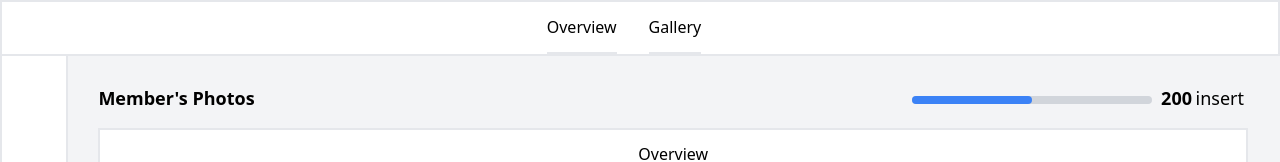
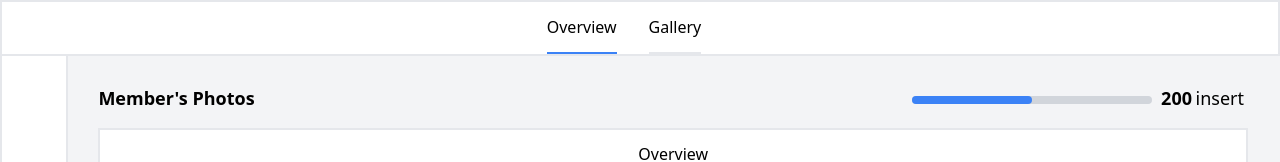
Before and after one commit to uliadib12/my-project, a React (Create React App) app: page /home/overview in a window 1280 px wide. Shown: the top 162 px of the page. Built offline with nearby package versions, Linux system fonts and the light colour scheme.

Commit message:
fix route topbar

```diff
--- a/src/comp/Topbar-list.js
+++ b/src/comp/Topbar-list.js
@@ -3,7 +3,7 @@ import React from 'react'
 export function TopbarList(props) {
     return (
         <>
-            <div className={`flex items-center hover:border-blue-500 cursor-pointer mr-8 border-b-2 h-full ${props.active ? "border-blue-500" : ""} ${props.className}`}>{props.text}</div>
+            <div onClick={props.onClick} className={`flex items-center hover:border-blue-500 cursor-pointer mr-8 border-b-2 h-full ${props.active ? "border-blue-500" : ""} ${props.className}`}>{props.text}</div>
         </>
     )
 }
--- a/src/pages/Home.js
+++ b/src/pages/Home.js
@@ -1,20 +1,29 @@
-import React ,{useState} from 'react';
-import { Redirect, useRouteMatch, Switch, Route } from 'react-router';
+import React from 'react';
+import { Redirect, useRouteMatch, Switch, Route, useHistory, useLocation } from 'react-router';
 import '../body.css';
 import Sidebar from '../comp/SideBar';
 import { Topbar } from '../comp/Topbar';
 import { TopbarList } from '../comp/Topbar-list';
-import { NotFound } from './NotFound';
 
 export function Home(props) {
-    const [topbarselect, settopbarselect] = useState(1)
-    let { path, url } = useRouteMatch();
+    let {path} = useRouteMatch();
+    const location = useLocation().pathname;
+    const history = useHistory();
+
+    const TopBarHandler = (val) =>{
+        history.push(val)
+    }
+
     return (
     <>
         <Sidebar/>
         <Topbar>
-            <TopbarList text="Overview" active={false}/>
-            <TopbarList text="Gallery" active={false}/>
+            <Switch>
+                <Route exact path={`${path}/*`}>
+                    <TopbarList onClick={()=>TopBarHandler(`${path}/overview`)} text="Overview" active={location == `${path}/overview` ? true : false }/>
+                    <TopbarList onClick={()=>TopBarHandler(`${path}/gallery`)} text="Gallery" active={location == `${path}/gallery` ? true : false }/>
+                </Route>
+            </Switch>
         </Topbar>
         <div className="bg-gray-100 h-screen">
             <div className="body">
```
